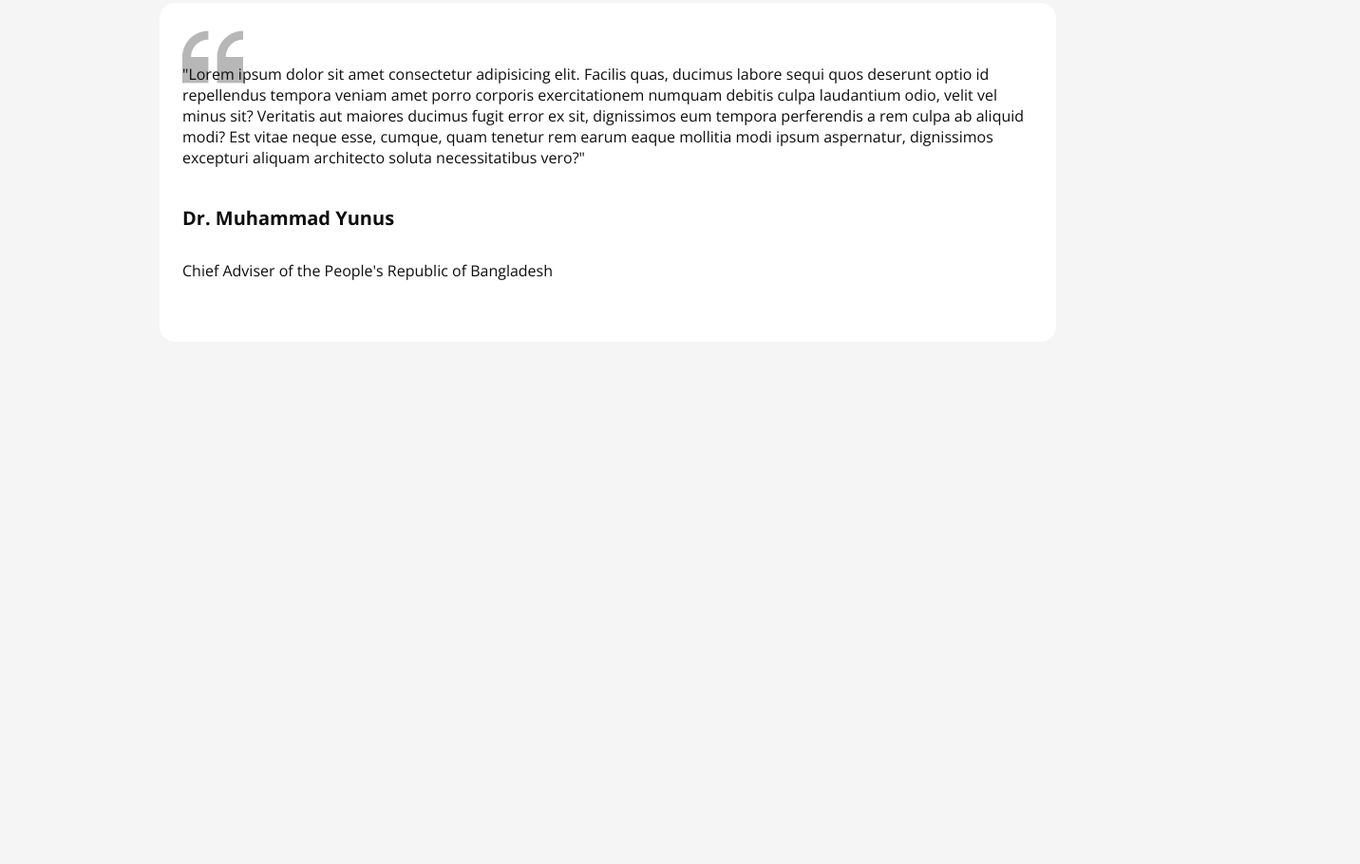
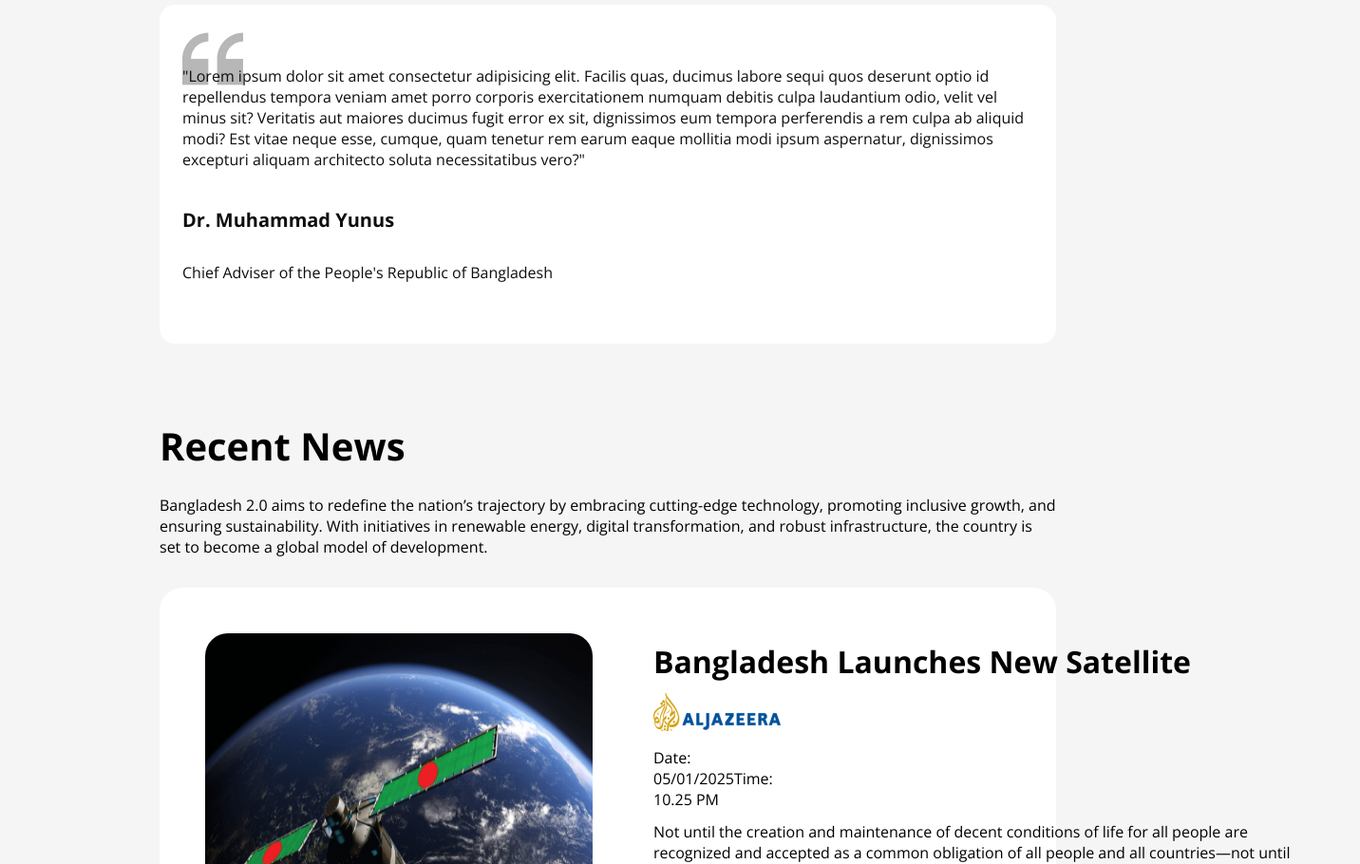
Before and after one commit to dhanasor/my-first-assignment, a plain HTML site: page index.html in a window 1280 px wide. Shown: the part 1890-2800 px from the top of the page at 95% size, 1432 px wide, since content can reach past the window. Before the commit the page ends 2330 px from the top, so only its background shows below. Drawn offline with nearby package versions, Linux system fonts and the light colour scheme.

Commit message:
news post

```diff
--- a/index.html
+++ b/index.html
@@ -52,6 +52,33 @@
            <h4 class="moust-head">Dr. Muhammad Yunus</h4>
            <p class="moust-sub-des">Chief Adviser of the People's Republic of Bangladesh</p>
      </section>
+     <section class="newslattter">
+           <h4 class="news-titles">Recent News</h4>
+           <p class="news-descriptions">Bangladesh 2.0 aims to redefine the nation’s trajectory by embracing cutting-edge technology, promoting inclusive growth, and ensuring sustainability. With initiatives in renewable energy, digital transformation, and robust infrastructure, the country is set to become a global model of development.</p>
+           <div class="news">
+            <img class="news-pic" src="assets/satelite.png" alt="">
+            <div class="news-box1">
+            <h4 class="news-title">Bangladesh Launches New Satellite</h4>
+            <img class="ai-pic" src="assets/al-jazeera.png" alt="">
+          <p class="time"><data value="05/01/2025">Date: 05/01/2025</data><time datetime="10.25 PM">Time: 10.25 PM</time></p>
+            <p class="news-description">Not until the creation and maintenance of decent conditions of life for all people are recognized and accepted as a common obligation of all people and all countries—not until then shall we,
+                with a certain degree of justification, be able to speak of humankind as civilized</p>
+                <button class="btn-1">Read More</button>
+            </div>
+           </div>
+           <div class="news">
+            <div class="news-box1">
+                <h4 class="news-title">Bangladesh Launches New Satellite</h4>
+                <img class="ai-pic" src="assets/al-jazeera.png" alt="">
+              <p class="time"><data value="05/01/2025">Date: 05/01/2025</data><time datetime="10.25 PM">Time: 10.25 PM</time></p>
+                <p class="news-description">Not until the creation and maintenance of decent conditions of life for all people are recognized and accepted as a common obligation of all people and all countries—not until then shall we,
+                    with a certain degree of justification, be able to speak of humankind as civilized</p>
+                    <button class="btn-1">Read More</button></div>
+                    <img class="news-pic" src="assets/satelite.png" alt="">
+
+           </div>
+
+     </section>
     </main>
     <footer>
 
--- a/styles/styles.css
+++ b/styles/styles.css
@@ -21,16 +21,7 @@
     font-weight: 700px;
     font-size: 32px;
 }
-.btn-1{
-    font-weight: 600px;
-    font-size: 18px;
 
-    color: #006A50;
-    border: 1px solid #006A50 ;
-    border-radius: 8px;
-    padding: 15px 30px;
-   margin: 24px 160px 24px 0px;
-}
 /* btn primary */
 .btn-primary{
     background-color: #006A50;
@@ -181,3 +172,50 @@ margin-top: 64px;
     font-size: 16px;
     color: #0E0E0E;
 }
+/* newslatter styles */
+.news-titles{
+    font-weight: 700px;
+    font-size: 40px;
+    margin: 80px 160px 24px;
+}
+.news-descriptions{
+    font-weight: 400px;
+    font-size: 16px;
+    margin: 0px 160px 32px 160px;
+}
+.news{
+  display: flex;
+  background-color: #FFFFFF;
+  margin: 0px 160px 24px 160px;
+  border-radius: 24px;
+}
+.news-pic{
+    margin: 48px 32px 48px 48px;
+    border-radius: 24px;
+}
+.news-title{
+    font-weight: 700px;
+    font-size: 32px;
+    margin: 56px 48px 12px 32px;
+}
+.ai-pic{
+    margin: 0px 610px 12px 32px;
+}
+.time{
+    margin: 0px 610px 12px 32px;
+}
+.news-description{
+    font-weight: 400px;
+    font-size: 16px;
+    margin: 12px 48px 32px 32px;
+}
+.btn-1{
+    font-weight: 600px;
+    font-size: 18px;
+    color: #FFFFFF;
+    background-color: #006A50;
+    padding: 13px 26px;
+    border: none;
+    border-radius: 8px;
+    margin: 0px 0px 56px 32px;
+}
```
Also changed, not shown: assets/satelite.png (added).
